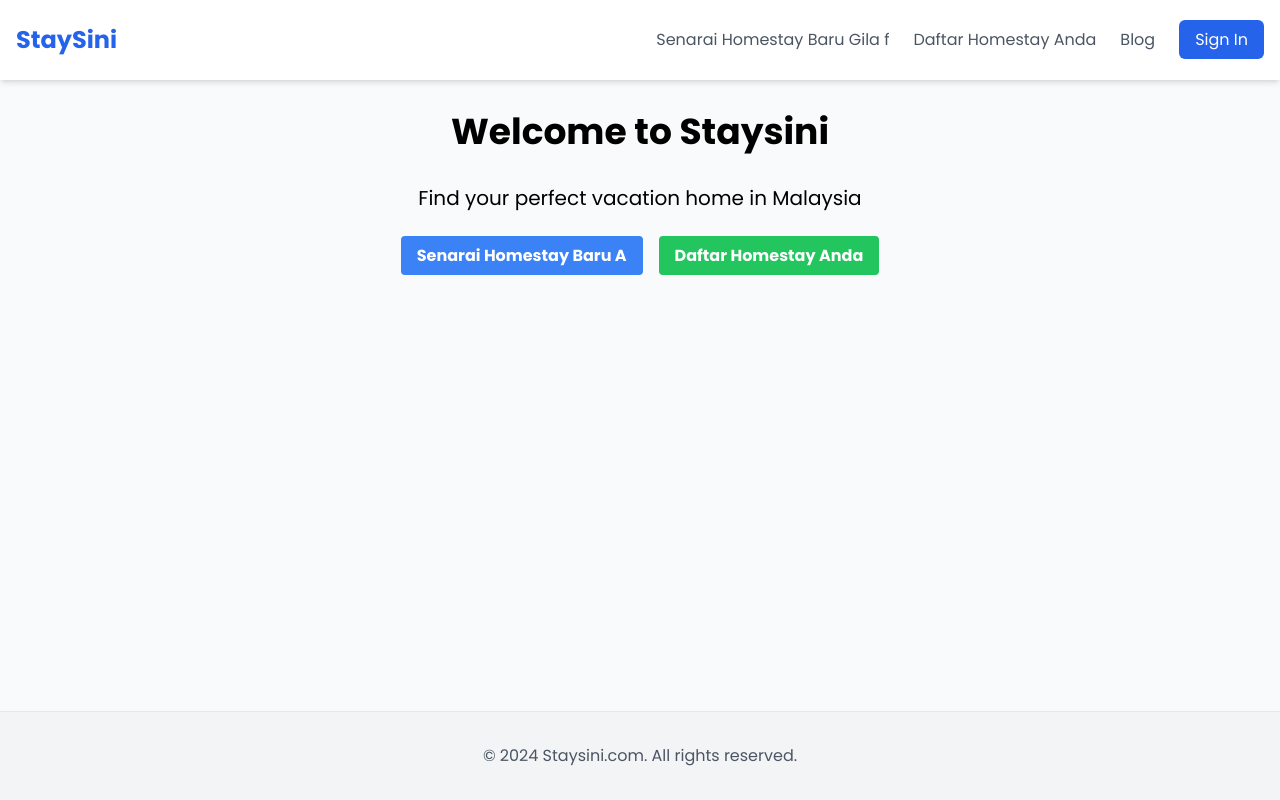
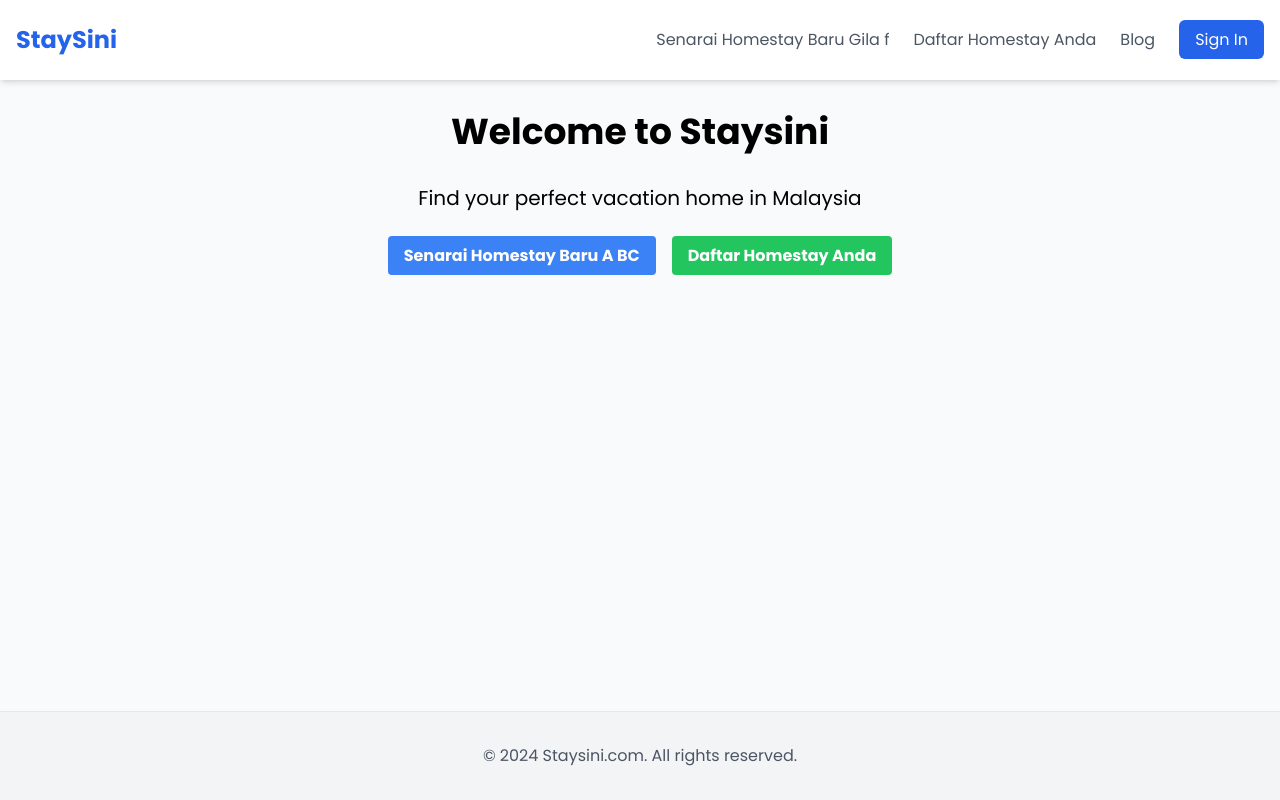
Before and after one commit to eddfulus/aidertest2, a Next.js app: page / in a window 1280 px wide. Built offline with nearby package versions, Linux system fonts and the light colour scheme.

Commit message:
tambahbc

```diff
--- a/app/page.tsx
+++ b/app/page.tsx
@@ -12,7 +12,7 @@ export default function Home() {
           href="/listings"
           className="bg-blue-500 hover:bg-blue-600 text-white font-bold py-2 px-4 rounded"
         >
-          Senarai Homestay Baru A
+          Senarai Homestay Baru A BC
         </Link>
         <Link
           href="/submit-listing"
```
